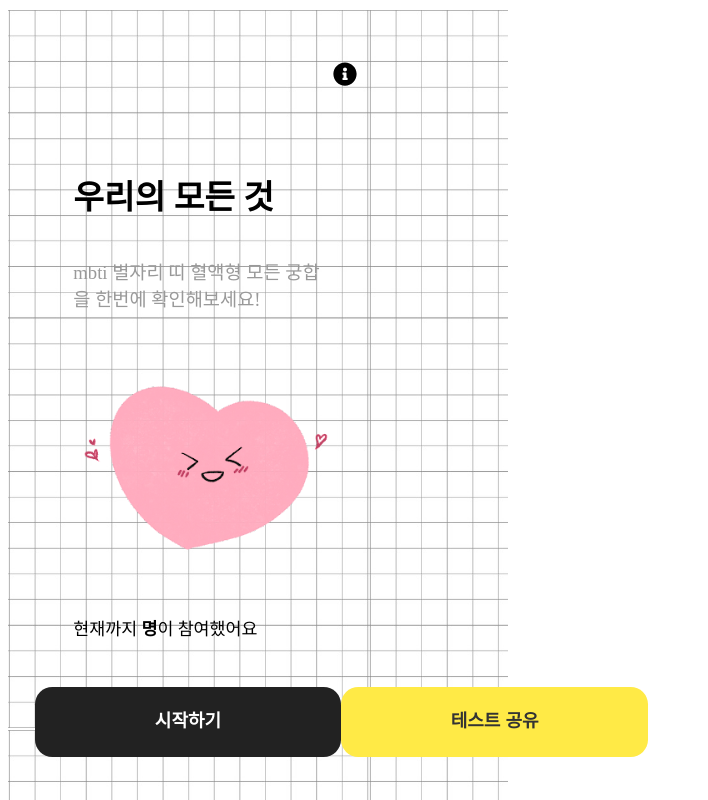
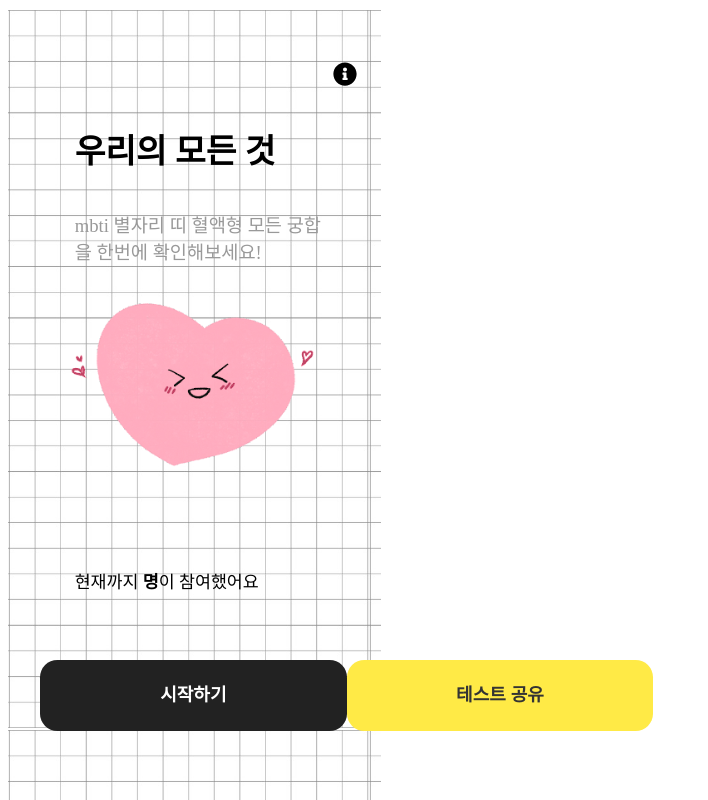
Before and after one commit to codnjs779/chemistry, a React (Create React App) app: page / in a window 1280 px wide. Shown: the top 800 px of the page, without its empty margins (0-708 px from the left). Built offline with nearby package versions, Linux system fonts and the light colour scheme; no server answers.

Commit message:
style  control

```diff
--- a/src/components/App.js
+++ b/src/components/App.js
@@ -15,8 +15,8 @@ function App() {
 
 export const BasicStyle = styled.div`
     background-image: url(${backImg});
-    width: 375pt;
-    height: 812vh;
+    width: 280pt;
+    height: 700pt;
 `;
 
 export default App;
--- a/src/components/InitialScreen.jsx
+++ b/src/components/InitialScreen.jsx
@@ -87,29 +87,29 @@ const InitialContentsBoxStyle = styled.div`
 `;
 
 const TitleAndcontentsDesign = styled.div`
-    position: absolute;
-    left: 55pt;
+    position: relative;
+    left: 50pt;
     right: 103.5pt;
-    top: 111pt;
+    top: 70pt;
 
     .title {
         width: 168pt;
         height: 48pt;
+
         font-size: 25pt;
     }
 
     .contents {
         width: 190pt;
         height: 41pt;
-
         font-size: 14pt;
         color: rgb(153 153 153);
     }
     .heartIcon img {
         width: 200pt;
         height: 200pt;
-        position: absolute;
-        top: 150pt;
+        position: relative;
+        right: 15px;
     }
 
     .countNumber {
@@ -123,8 +123,8 @@ const TitleAndcontentsDesign = styled.div`
 
 export const ButtonDesign = styled.div`
     position: absolute;
-    top: 500pt;
-    left: 26pt;
+    top: 480pt;
+    left: 30pt;
 
     .blackBtn,
     .yellowBtn {
```
